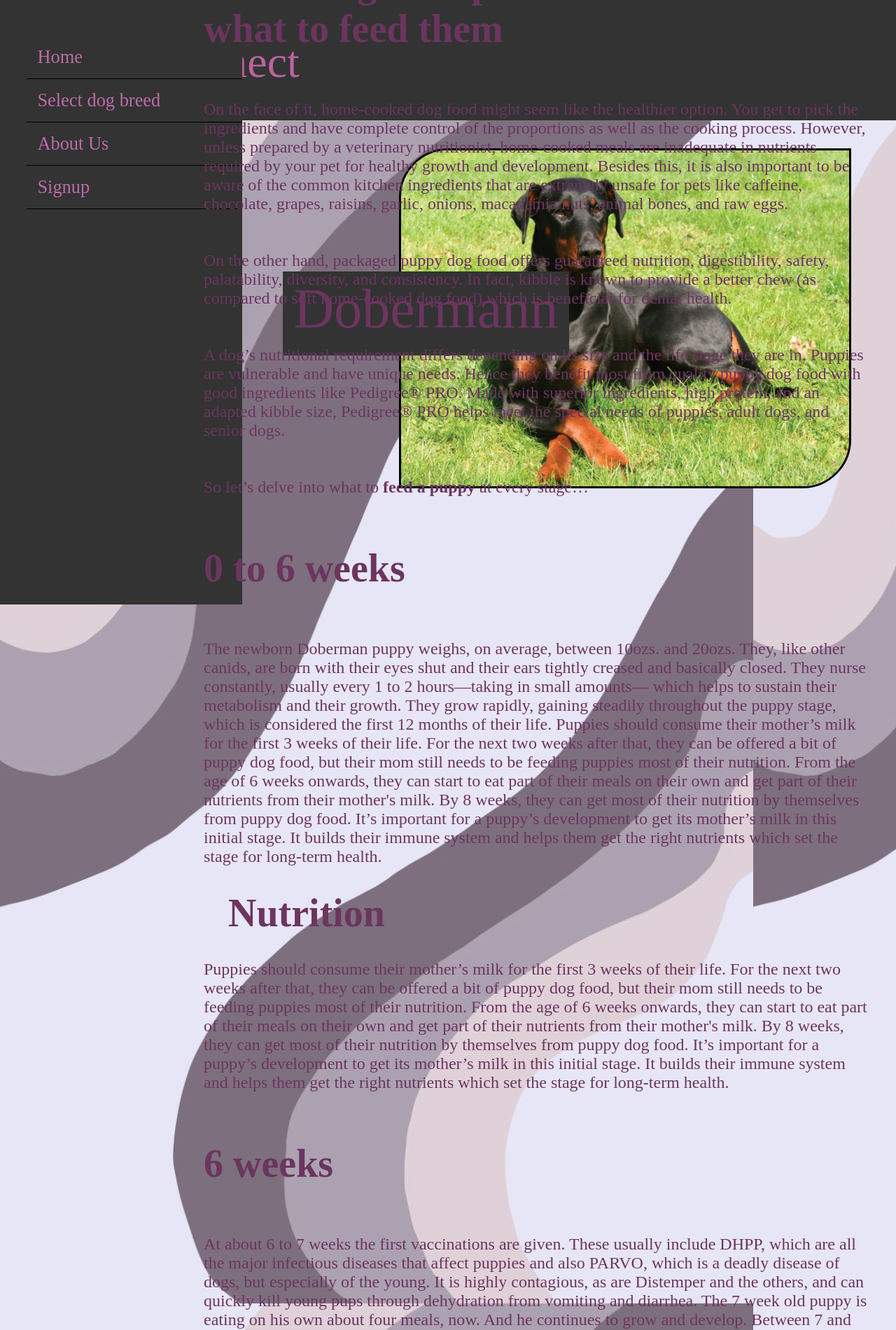
After one commit to pathakjatin/PetConnect, a PHP site: page /doberman.html in a window 1280 px wide. The commit adds this page. Shown: the top 1901 px of the page at 70% size. Run offline with PHP 8.4, Linux system fonts and the light colour scheme.

Commit message:
added dobermann and dalmatian pages

```diff
--- a/source_code/labrador.css
+++ b/source_code/dalmatian.css
@@ -5,6 +5,9 @@
 body{
     /* background: linear-gradient(30deg,  #0ba9a9 0%, #00ffff 40% ,#51d7d7 100%); */
     background-image: url("pattern.jpg");
+
+
+
     margin-bottom: 0;
 }
 #text{
@@ -24,7 +27,7 @@ body{
     flex-direction: row;
     flex-wrap: wrap;
     background-color: #333;
-    color: #BAB86C;
+    color: #ba639f;
     height: 15vh;
     font-size: 8vh;
     padding: 6.5vh 0vh 0vh 6vw;
@@ -61,7 +64,7 @@ body{
 }
 .sidebar ul li a{
     display: block;
-    color: #BAB86C;
+    color: #ba6ca9;
     font-size: 5vh;
     text-decoration: none;
 }
@@ -83,7 +86,7 @@ body{
     position: relative;
     background-color: #333;
     height: 14vh;
-    color: #BAB86C;
+    color: #6b355f;
     font-size: 10vh;
     top: 27vh;
     left: 14vw;
@@ -125,7 +128,7 @@ body{
     }
     .sidebar ul li a{
         display: block;
-        color: #BAB86C;
+        color: #ba6ca9;
         font-size: 1.8vh;
         text-decoration: none;
     }
@@ -246,7 +249,7 @@ body{
     left: 20vw;
     top: -94vh;
     /* background-color: #333; */
-    color: #BAB86C;
+    color: #6b355f;
     height: 275vh;
     width: 80vw;
     display: flex;
@@ -268,7 +271,7 @@ footer {
     text-align: right;
     background-color: #333;
     height: 10vh;
-    color: #BAB86C;
+    color: #ba6ca9;
     padding: 26px;
     overflow: hidden;
     font-size: 3.7vh;
--- /dev/null
+++ b/source_code/doberman.html
@@ -0,0 +1,115 @@
+<!DOCTYPE html>
+<html lang="en">
+<head>
+    <meta charset="UTF-8">
+    <meta name="viewport" content="width=device-width, initial-scale=1.0">
+    <link rel="stylesheet" href="dalmatian.css">
+    <title>Dobermann</title>
+</head>
+<body>
+    <header>
+        <div class="navbar">
+            <svg xmlns="http://www.w3.org/2000/svg" height="1em" viewBox="0 0 448 512" id="icon">
+            <!--! Font Awesome Free 6.4.2 by @fontawesome - https://fontawesome.com License - https://fontawesome.com/license (Commercial License) Copyright 2023 Fonticons, Inc. -->
+            <style>svg{fill:#ab0b9e}</style><path d="M0 96C0 78.3 14.3 64 32 64H416c17.7 0 32 14.3 32 32s-14.3 32-32 32H32C14.3 128 0 113.7 0 96zM0 256c0-17.7 14.3-32 32-32H416c17.7 0 32 14.3 32 32s-14.3 32-32 32H32c-17.7 0-32-14.3-32-32zM448 416c0 17.7-14.3 32-32 32H32c-17.7 0-32-14.3-32-32s14.3-32 32-32H416c17.7 0 32 14.3 32 32z"/></svg>
+            <p class="title" id="title">PetConnect</p>
+        </div>
+    </header>
+    <div class="container">
+        <div class="labrador">
+            <img src="doberman.jpeg" class="labradordog" alt="labrador dog">
+        </div>
+        <div class="labradortext" id="lab">
+            <p>Dobermann</p>
+        </div>
+    </div>
+<div class="wrapper">
+    <div class="sidebar">
+        <ul>
+            <li><a href="index.html">Home</a></li>
+            <li><a href="dog1.html">Select dog breed</a></li>
+            <li><a href="about.html">About Us</a></li>
+            <li><a href="#">Signup</a></li>
+        </ul>
+    </div>
+</div>
+<div class="food">
+    <div class="foodtext">
+        An average lifespan of doberman and what to feed them
+    </div>
+    <div class="foodpara">
+        On the face of it, home-cooked dog food might seem like the healthier option. You get to pick the ingredients and have complete control of the proportions as well as the cooking process. However, unless prepared by a veterinary nutritionist, home-cooked meals are inadequate in nutrients required by your pet for healthy growth and development. Besides this, it is also important to be aware of the common kitchen ingredients that are extremely unsafe for pets like caffeine, chocolate, grapes, raisins, garlic, onions, macadamia nuts, animal bones, and raw eggs.
+        <br>
+        <br>
+        <br>
+        On the other hand, packaged puppy dog food offers guaranteed nutrition, digestibility, safety, palatability, diversity, and consistency. In fact, kibble is known to provide a better chew (as compared to soft home-cooked dog food) which is beneficial for dental health.
+        <br>
+        <br>
+        <br>
+        A dog’s nutritional requirement differs depending on its size and the life stage they are in. Puppies are vulnerable and have unique needs. Hence they benefit most from quality puppy dog food with good ingredients like Pedigree® PRO. Made with superior ingredients, high protein, and an adapted kibble size, Pedigree® PRO helps meet the special needs of puppies, adult dogs, and senior dogs.
+        <br>
+        <br>
+        <br>
+        So let’s delve into what to <b>feed a puppy</b> at every stage…
+    </div>
+    <div class="foodtext">
+        0 to 6 weeks
+    </div>
+    <div class="foodpara">
+        The newborn Doberman puppy weighs, on average, between 10ozs. and 20ozs. They, like other canids, are born with their eyes shut and their ears tightly creased and basically closed.   They nurse constantly, usually every 1 to 2 hours—taking in small amounts— which helps to sustain their metabolism and their growth.   They grow rapidly, gaining steadily throughout the puppy stage, which is considered the first 12 months of their life.
+        Puppies should consume their mother’s milk for the first 3 weeks of their life. For the next two weeks after that, they can be offered a bit of puppy dog food, but their mom still needs to be feeding puppies most of their nutrition. From the age of 6 weeks onwards, they can start to eat part of their meals on their own and get part of their nutrients from their mother's milk. By 8 weeks, they can get most of their nutrition by themselves from puppy dog food. It’s important for a puppy’s development to get its mother’s milk in this initial stage. It builds their immune system and helps them get the right nutrients which set the stage for long-term health.
+
+       <div class="foodtext">
+        Nutrition
+        </div>
+       Puppies should consume their mother’s milk for the first 3 weeks of their life. For the next two weeks after that, they can be offered a bit of puppy dog food, but their mom still needs to be feeding puppies most of their nutrition. From the age of 6 weeks onwards, they can start to eat part of their meals on their own and get part of their nutrients from their mother's milk. By 8 weeks, they can get most of their nutrition by themselves from puppy dog food. It’s important for a puppy’s development to get its mother’s milk in this initial stage. It builds their immune system and helps them get the right nutrients which set the stage for long-term health.
+
+    </div>
+    <div class="foodtext">
+        6 weeks
+    </div>
+    <div class="foodpara">
+        At about 6 to 7 weeks the first vaccinations are given.   These usually include DHPP, which are all the major infectious diseases that affect puppies and also PARVO, which is a deadly disease of dogs, but especially of the young.   It is highly contagious, as are Distemper and the others, and can quickly kill young pups through dehydration from vomiting and diarrhea. The 7 week old puppy is eating on his own about four meals, now.   And he continues to grow and develop.   Between 7 and 12 weeks—the Dobermans ears are cropped.   This is an operation done by the Veterinarian that removes a large portion of the outside of the ear.
+
+    </div>
+    <div class="foodtext">
+        Nutrition
+        </div>
+        <div class="foodpara">
+            At this stage, a pup’s immune system is very delicate which makes them susceptible to infections and loose stools.
+        </div>
+
+    <div class="foodtext">
+        12 weeks
+    </div>
+    <div class="foodpara">
+        At about 12 weeks of age, the Doberman starts the teething phase of its life.   This continues for the next 3 months as the baby teeth fall out and the new permanent ones come in.   Often you will find teeth on the floor.  More often the puppy will just swallow them.   Don’t be alarmed, as this is normal.   During this time the puppy can have swollen, bleeding gums and want to chew everything it can.   This is the time to provide real bones, rawhides, pig ears and other safe things for the puppy to chew on.
+        <br><br><br>
+
+
+    </div>
+    <div class="foodtext">
+        Adulthood
+    </div>
+    <div class="foodpara">
+        The Dobermans lifespan is about 9.6 years, on average.   The adult phase of their life is from one year old until the dog reaches about 7.  During this mature phase the Doberman is at its peak and prime.   These years are when the Doberman is most active, and is doing most of the family activities, show events such as Obedience and Agility and just enjoying life with his people.
+    </div>
+
+<div class="foodtext">
+    Nutrition
+</div>
+<div class="foodpara">
+    Large breeds reach adulthood at 18 months. At this stage they require adequate energy and nutrition to support their physical activity requirements and promote their peak life condition. Breeds like Golden Retrievers, German Shepherds, Labradors, Dobermanns & St.Bernards require energy to remain active all day long. That's why Pedigree® PRO Adult Large Breed is formulated with omega fatty acids and quality proteins to support alertness and agility. It also contains vital nutrients like magnesium, potassium, calcium, sodium, vitamins, and fatty acids to support healthy heart function. Large breeds need special care to ensure digestive health as their digestive physiology is different as compared to small breeds. Therefore, Pedigree® PRO also contains Prebiotic (MOS) to promote digestive health.
+    </div>
+
+
+
+
+<div class="foot">
+    <footer>
+        <p class="right">Copyright &copy; | Team PetConnect</p>
+    </footer>
+</div>
+
+</body>
+</html>
```
Also changed, not shown: source_code/dalmatian.html (added, +90 -0 lines), source_code/dalamtian.jpeg (added).
